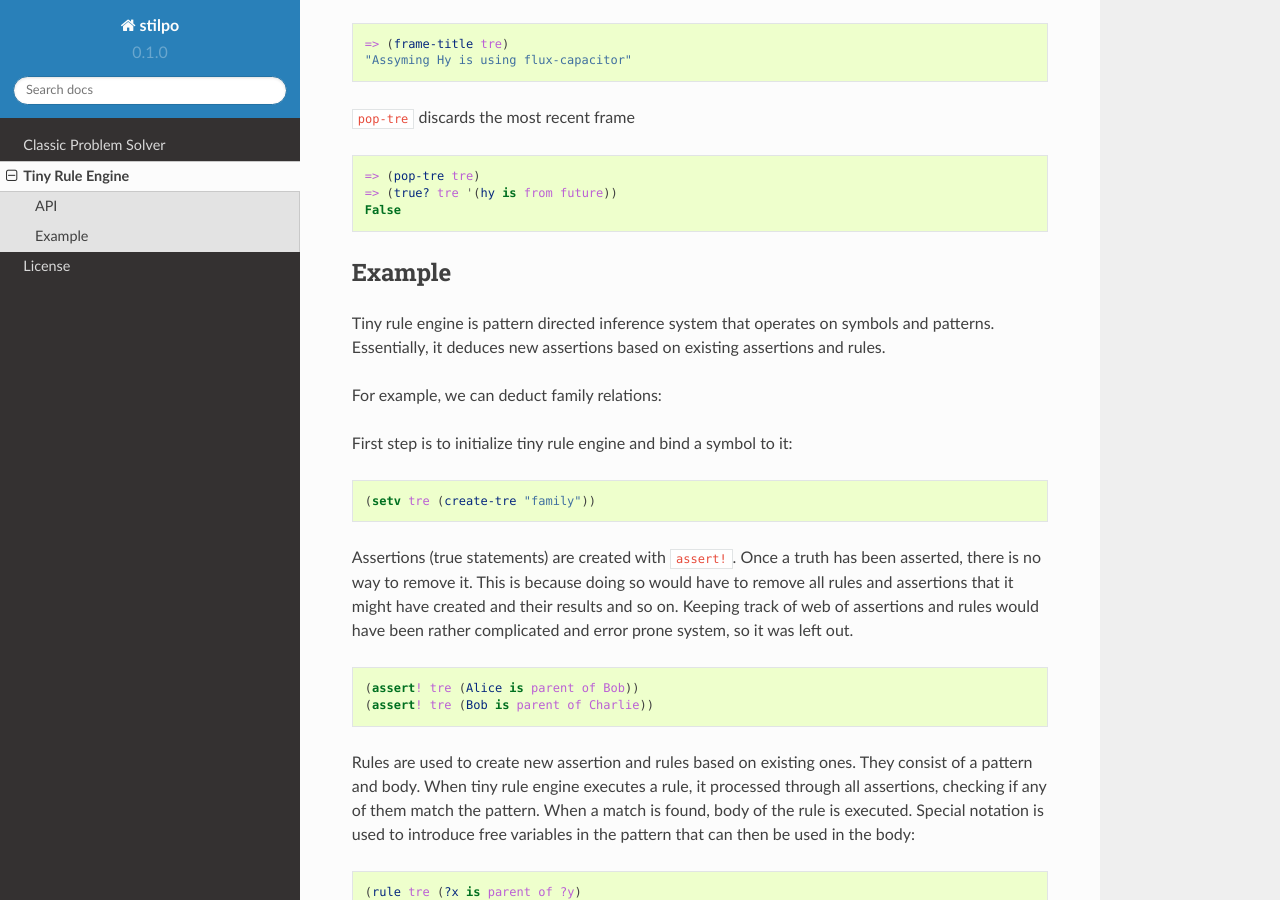
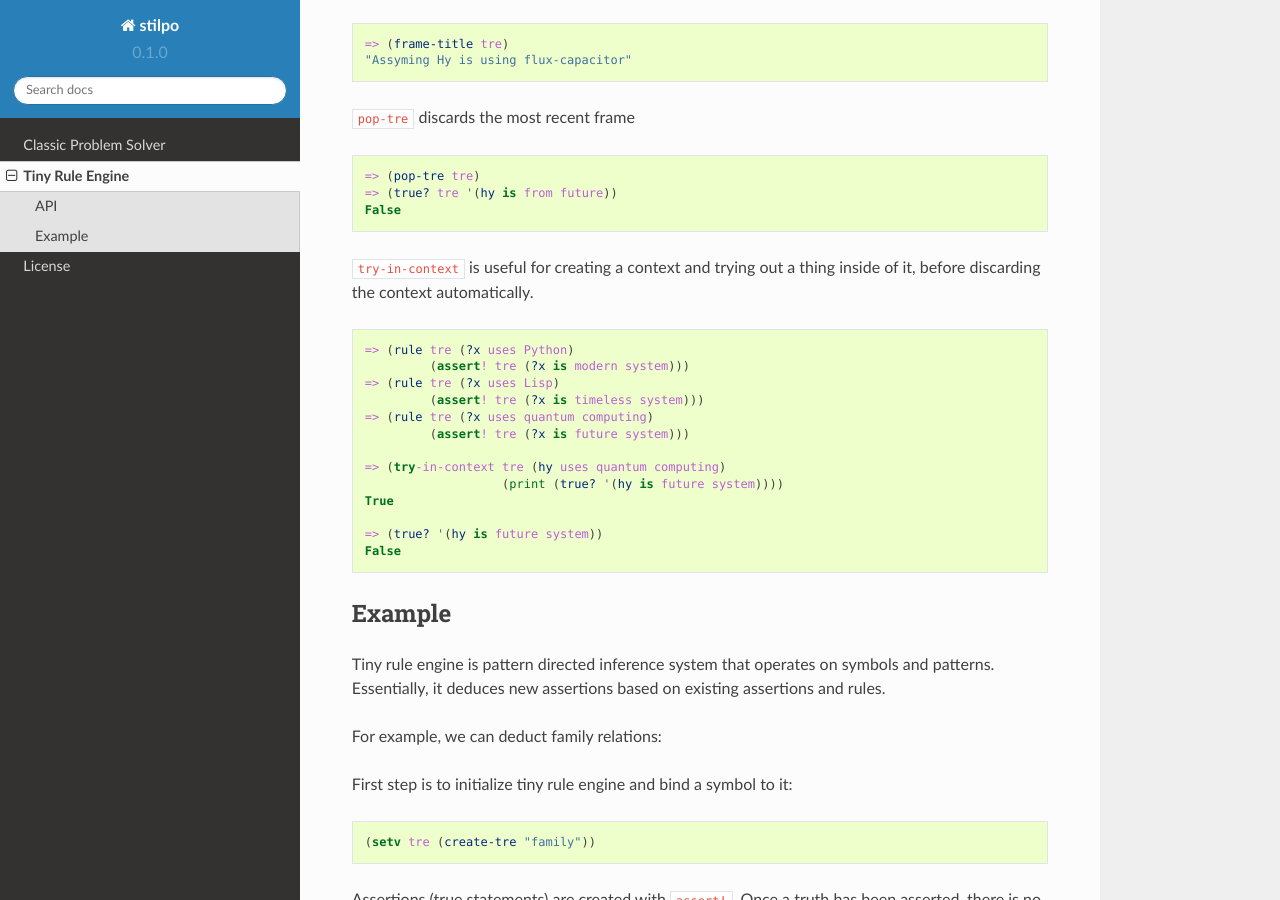
Before and after one commit to tuturto/stilpo, a Sphinx documentation site: the page built from doc/source/tre.rst, in a window 1280 px wide and 900 px high, scrolled down 1204 px. Built offline with Sphinx 7.4.7 and the Read the Docs theme 2.0.0, drawn with Linux system fonts in a browser that asks for light colours.

Commit message:
Add try-in-context for tre

```diff
--- a/doc/source/tre.rst
+++ b/doc/source/tre.rst
@@ -70,6 +70,25 @@ API
    => (true? tre '(hy is from future))
    False
 
+``try-in-context`` is useful for creating a context and trying out a thing
+inside of it, before discarding the context automatically.
+
+.. code:: hy
+
+   => (rule tre (?x uses Python)
+            (assert! tre (?x is modern system)))
+   => (rule tre (?x uses Lisp)
+            (assert! tre (?x is timeless system)))
+   => (rule tre (?x uses quantum computing)
+            (assert! tre (?x is future system)))
+
+   => (try-in-context tre (hy uses quantum computing)
+                      (print (true? '(hy is future system))))
+   True
+
+   => (true? '(hy is future system))
+   False
+
 Example
 -------
 
```
Also changed, not shown: 2 other files.
